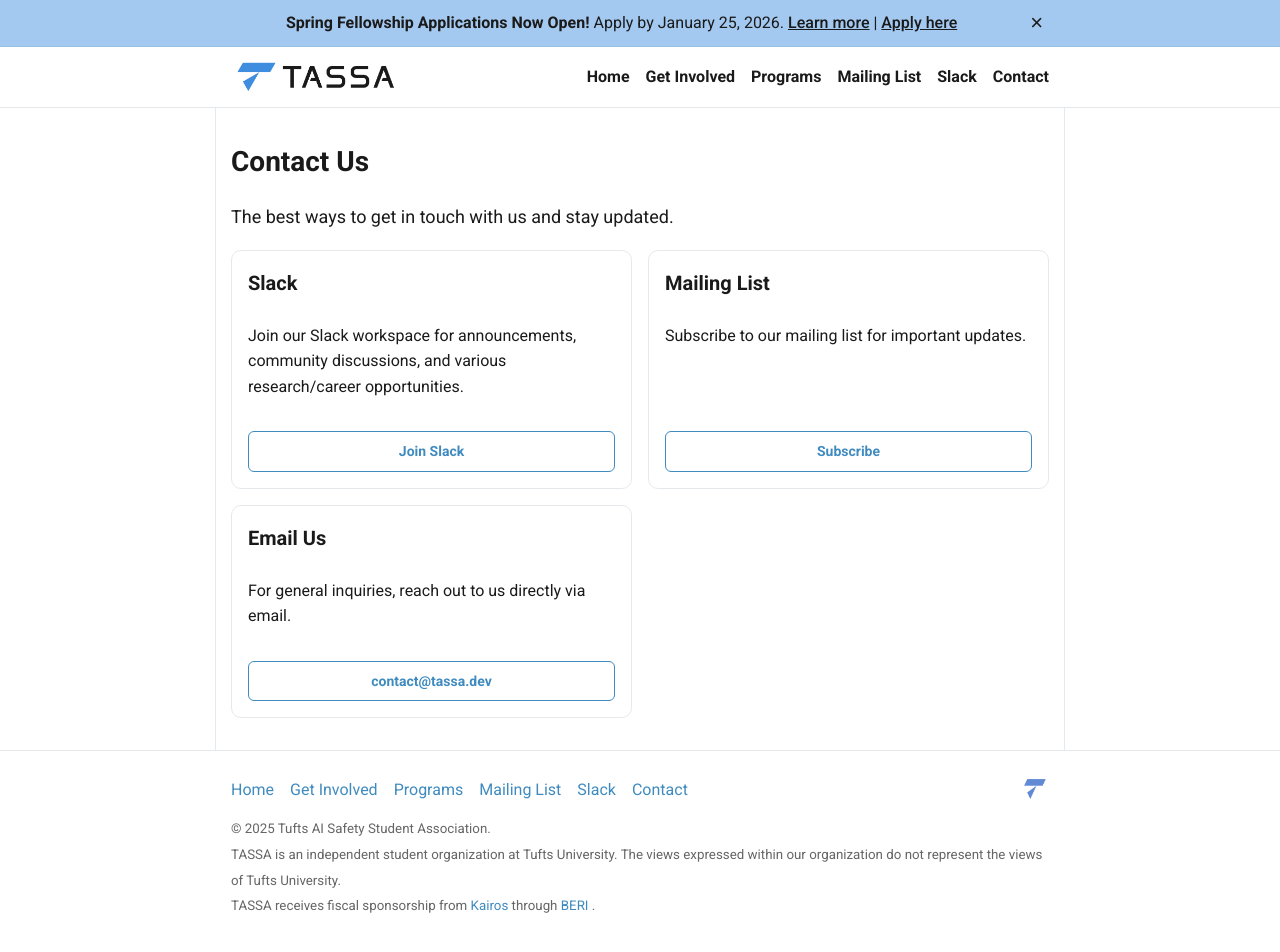
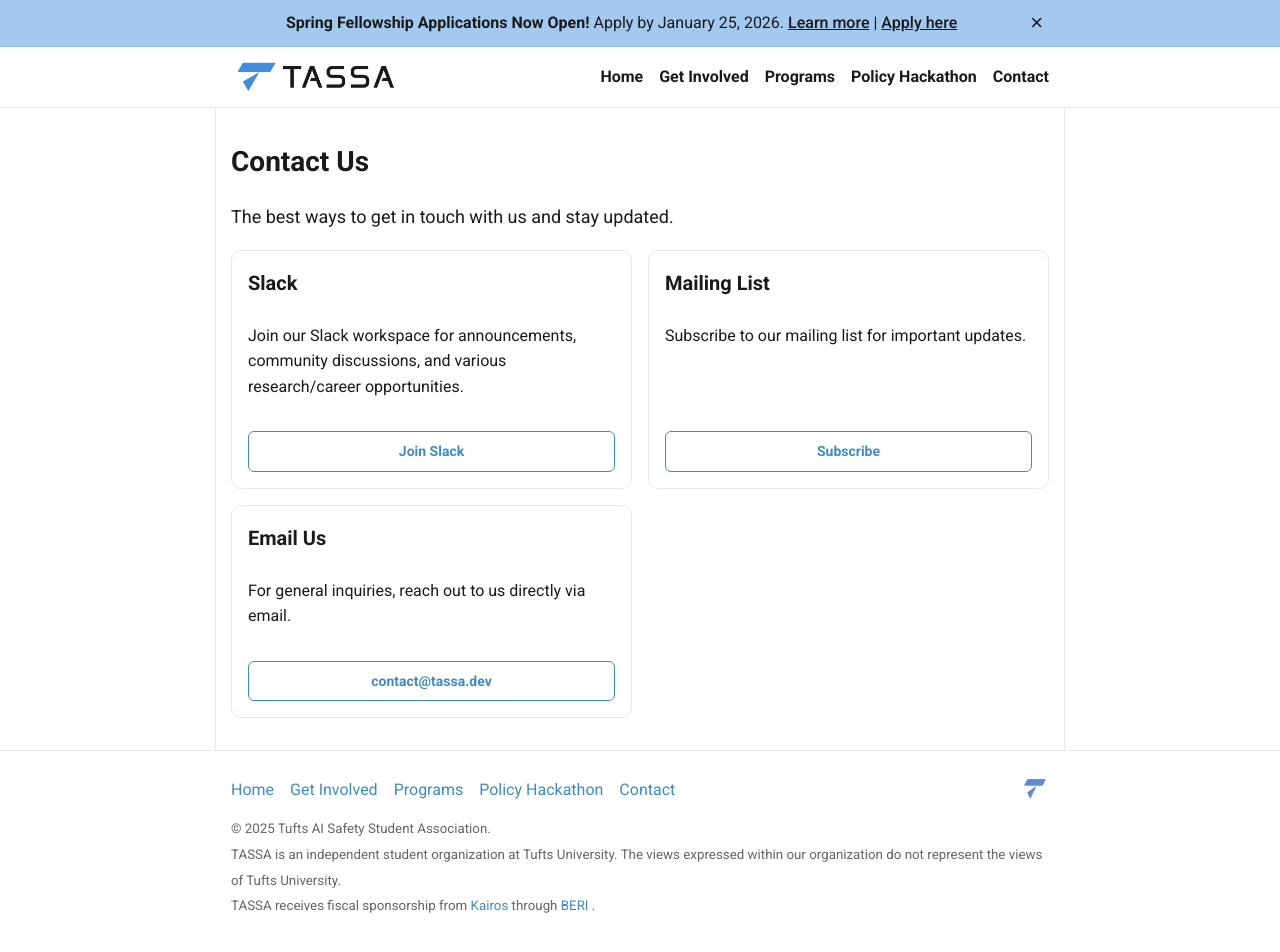
Before and after one commit to tuftsaisafety/tuftsaisafety.github.io, a Jekyll site: the page built from pages/contact.html, in a window 1280 px wide and 958 px high. Shown: the top 952 px of the window. Built offline with Jekyll 4.4.1, drawn with Linux system fonts in a browser that asks for light colours.

Commit message:
feat(config): update navigation and home callouts for hackathon

```diff
--- a/_config.yml
+++ b/_config.yml
@@ -1,6 +1,6 @@
 title: Tufts AI Safety Student Association
 description: >-
-  Students at Tufts University committed to understanding and reducing the risks of advanced AI systems.
+    Students at Tufts University committed to understanding and reducing the risks of advanced AI systems.
 url: https://tassa.dev
 baseurl: ""
 
@@ -26,21 +26,16 @@
 
 # Navigation (edit to add/remove links)
 nav_links:
-  - title: Home
-    url: /
-  - title: Get Involved
-    url: /get-involved/
-  - title: Programs
-    url: /programs/
-  - title: Mailing List
-    url: https://elist.tufts.edu/sympa/subscribe/tuftsaisafety
-    external: true
-  - title: Slack
-    url: https://join.slack.com/t/tuftsaisafety/shared_invite/zt-35tvchsb4-2zaJINQ4U0Kb_CySfcED~A
-    external: true
-  - title: Contact
-    url: mailto:contact@tassa.dev
-    external: true
+    - title: Home
+      url: /
+    - title: Get Involved
+      url: /get-involved/
+    - title: Programs
+      url: /programs/
+    - title: Policy Hackathon
+      url: /policy-hackathon/
+    - title: Contact
+      url: /contact/
 
 # Build settings
 markdown: kramdown
@@ -52,12 +47,26 @@
 
 # Optional site-wide banner
 banner:
-  enabled: true
-  id: spring-fellowship-2026
-  start: 2025-12-08
-  end: 2026-01-26
-  bg_color: "#a4c9f0"
-  text_color: "#1A1A1A"
-  # Provide either `text` or `html`. `html` lets you include links.
-  html: >-
-    <strong>Spring Fellowship Applications Now Open!</strong> Apply by January 25, 2026. <a href="/programs/" style="text-decoration: underline; font-weight: 500;">Learn more</a> | <a href="https://forms.gle/YKFr1B1i7aMVQcUk9" target="_blank" rel="noopener" style="text-decoration: underline; font-weight: 500;">Apply here</a>
+    enabled: true
+    id: spring-fellowship-2026
+    start: 2025-12-08
+    end: 2026-01-26
+    bg_color: "#a4c9f0"
+    text_color: "#1A1A1A"
+    # Provide either `text` or `html`. `html` lets you include links.
+    html: >-
+        <strong>Spring Fellowship Applications Now Open!</strong> Apply by January 25, 2026. <a href="/programs/" style="text-decoration: underline; font-weight: 500;">Learn more</a> | <a href="https://forms.gle/YKFr1B1i7aMVQcUk9" target="_blank" rel="noopener" style="text-decoration: underline; font-weight: 500;">Apply here</a>
+
+# Home page call-outs (under About Us)
+callouts:
+    - enabled: true
+      title: "AI Policy Hackathon"
+      text: "Join us for our upcoming AI Policy Hackathon! Compete for prizes and help shape the future of AI governance."
+      link_text: "Learn More"
+      url: "/policy-hackathon/"
+      bg_color: "#f5f7f9" # optional override
+    - enabled: true
+      title: "Spring Fellowship"
+      text: "Applications are open for our Spring Fellowship program. Dive deep into AI safety research and policy."
+      link_text: "View Programs"
+      url: "/programs/"
```
